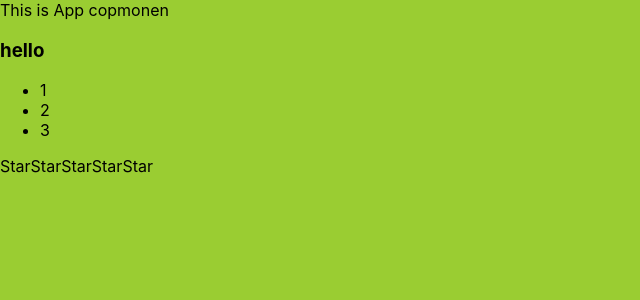
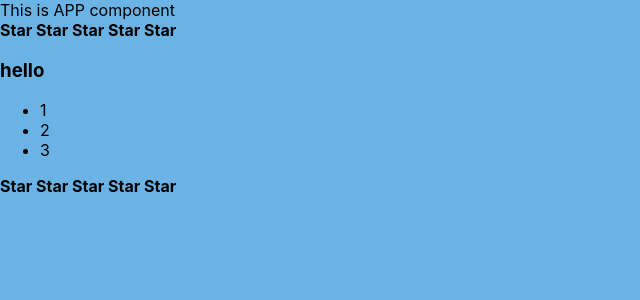
Before and after one commit to 89610090091/it-camasutra-exp, a React (Create React App) app: page / in a window 1280 px wide. Shown: the top 300 px of the page, without its empty margins (0-640 px from the left). Built offline with nearby package versions, Linux system fonts and the light colour scheme.

Commit message:
props react

```diff
--- a/src/App.css
+++ b/src/App.css
@@ -1,3 +1,3 @@
 body {
-    background-color: yellowgreen;
+    background-color: rgb(106, 179, 228);
 }
--- a/src/App.tsx
+++ b/src/App.tsx
@@ -13,29 +13,20 @@ function hello() {
 // hello();
 
 function App() {
-  console.log('app rendering');
+  console.log('App rendering');
   return (
     <div>
-      This is App copmonen
-      {/* <FirstComponent /> */}
+      <AppTitle />
+      <Rating />
       <Accordion />
       <Rating />
     </div>
   );
 }
 
-// function FirstComponent() {
-//   return <div>
-//     <article>
-//       <h1>My First Component</h1>
-//       <ol>
-//         <li>Components: UI Building Blocks</li>
-//         <li>Defining a Component</li>
-//         <li>Using a Component</li>
-//       </ol>
-//     </article>
-//   </div>
-// }
-
+function AppTitle() {
+  console.log('AppTitle rendering');
+  return <>This is APP component</>
+}
 
 export default App;
--- a/src/components/Reting/Rating.tsx
+++ b/src/components/Reting/Rating.tsx
@@ -1,21 +1,28 @@
 import React from "react";
+
+// function sum(a: number, b: number) {
+//     alert(a + b);
+// }
+
+// sum(23, 34);
+
 
 function Rating() {
     console.log('Rating rendering');
     return (
         <div>
-            <Star />
-            <Star />
-            <Star />
-            <Star />
-            <Star />
+            <Star selected={true} />
+            <Star selected={true} />
+            <Star selected={false} />
+            <Star selected={false} />
+            <Star selected={false} />
         </div>
     )
 }
 
-function Star() {
+function Star(props: any) {
     console.log('Star rendering');
-    return <span>Star</span>
+    return <span><b>Star </b></span>
 }
 
 export default Rating
```
